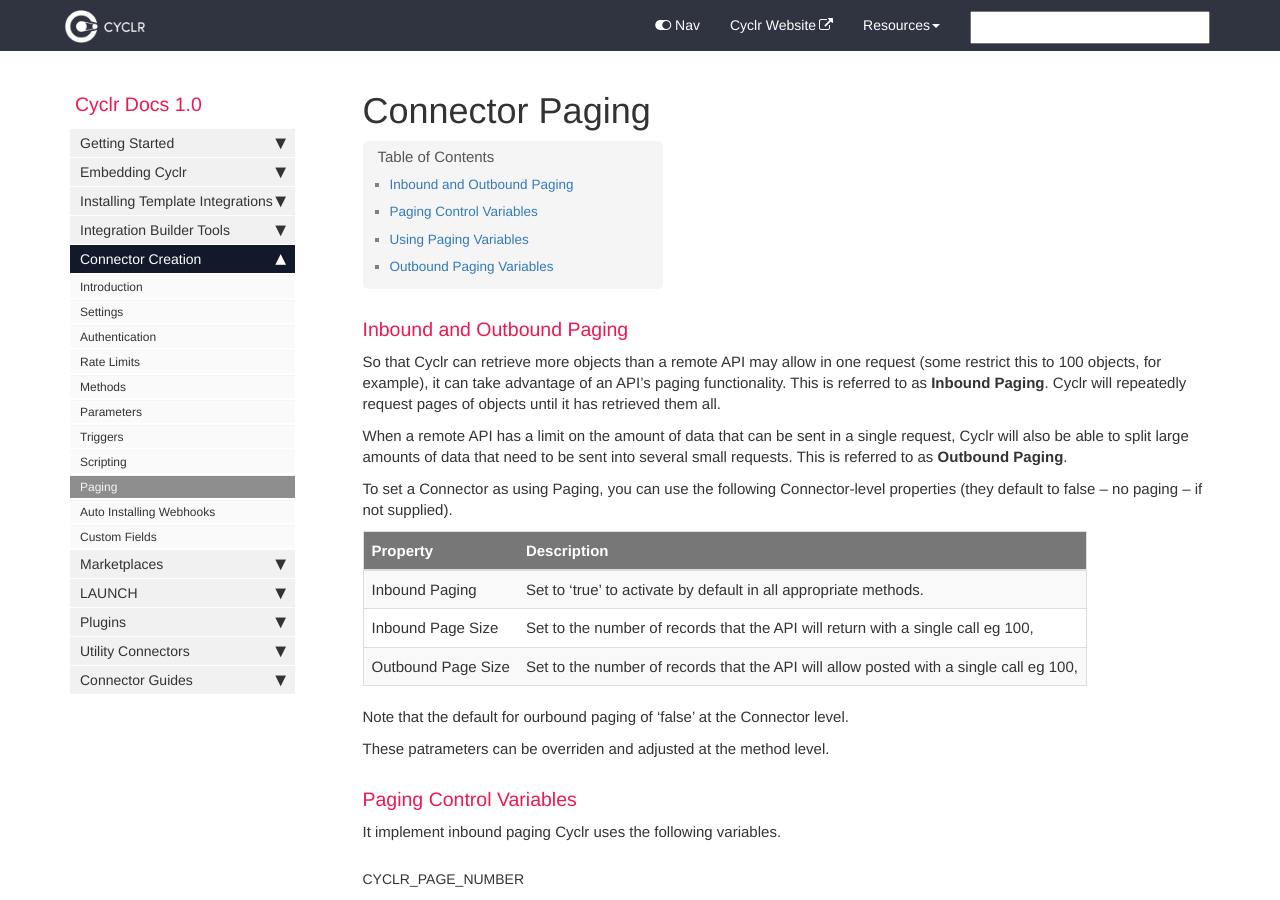
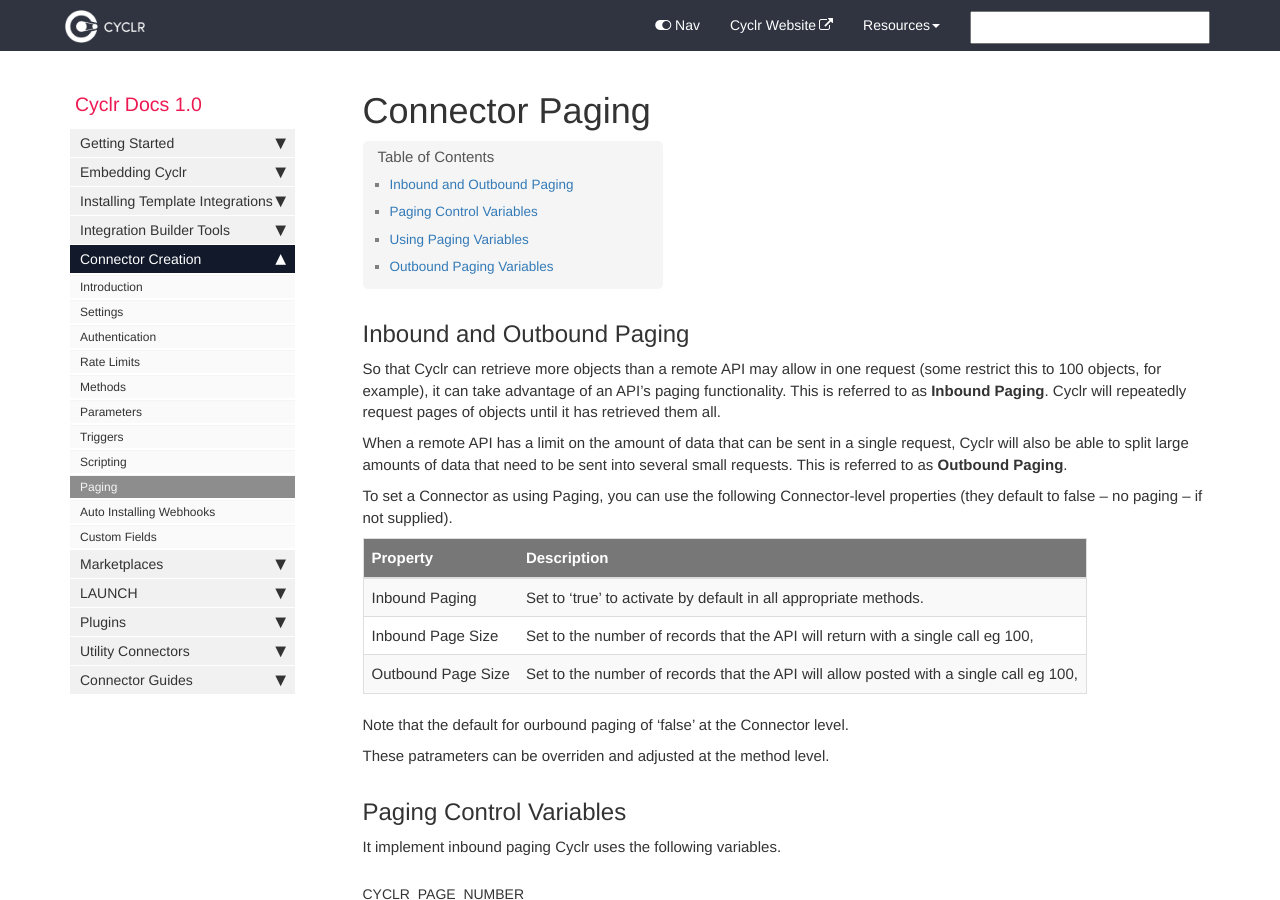
Before and after one commit to sneakysneak/docs, a Jekyll site: the page built from pages/custom-connectors/11-paging.md, in a window 1280 px wide and 900 px high. Built offline with Jekyll 4.4.1, drawn with Linux system fonts in a browser that asks for light colours; nearby versions of some CDN libraries; comment, search, counter and statistics services are not loaded.

```diff
--- a/pages/custom-connectors/11-paging.md
+++ b/pages/custom-connectors/11-paging.md
@@ -5,7 +5,7 @@ permalink: connector-paging
 tags: [connector-creation]
 ---
 
-### Inbound and Outbound Paging
+## Inbound and Outbound Paging
 
 So that Cyclr can retrieve more objects than a remote API may allow in one request (some restrict this to 100 objects, for example), it can take advantage of an API’s paging functionality. This is referred to as **Inbound Paging**. Cyclr will repeatedly request pages of objects until it has retrieved them all.
 
@@ -23,7 +23,7 @@ Note that the default for ourbound paging of 'false' at the Connector level.
 
 These patrameters can be overriden and adjusted at the method level.
 
-### Paging Control Variables
+## Paging Control Variables
 
 It implement inbound paging Cyclr uses the following variables.
 
@@ -80,7 +80,7 @@ If the API requires multiple page tokens, you can use CYCLR_PAGE_TOKEN**_{% raw
 
 Use this when a Connector-level Parameter exists, but is not valid for a particular Method so should be overridden. You must define the Parameter as normal, but provide the CYCLR_IGNORE_PARAMETER variable as the value to have it ignored.
 
-### Using Paging Variables
+## Using Paging Variables
 
 If required, CYCLR_PAGE_NUMBER, CYCLR_PAGE_OFFSET and CYCLR_PAGE_SIZE can be inserted into a string by using them as Mergefields.
 You may need to do this if an API requires the page number to be prefixed by text such as 'pageNumber=', in which case you would use the following for the parameter:
@@ -224,7 +224,7 @@ API 6 with page token and page number
     ]
 {% endraw %}
 
-### Outbound Paging Variables
+## Outbound Paging Variables
 
 Outbound paging only requires one variable to locate the array in the request body. Cyclr identifies when it has “too much” data to pass in one request by comparing it to the **PageSizeOutbound** property. If it has more, it chops the data into multiple requests automatically.
 
```
